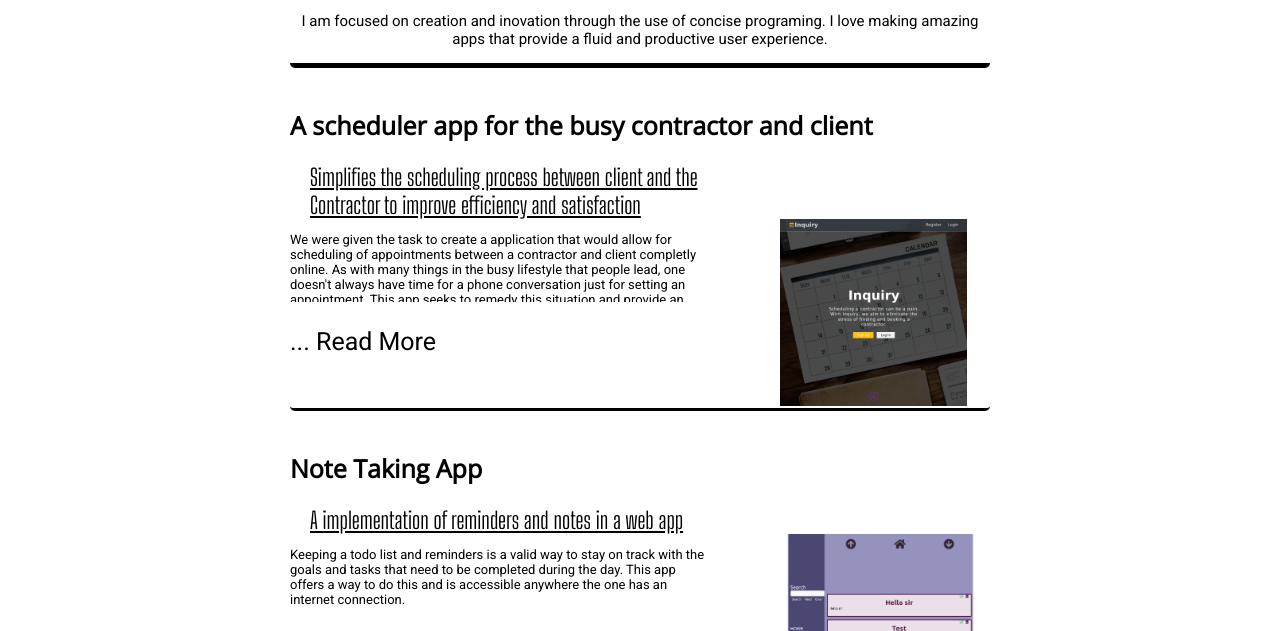
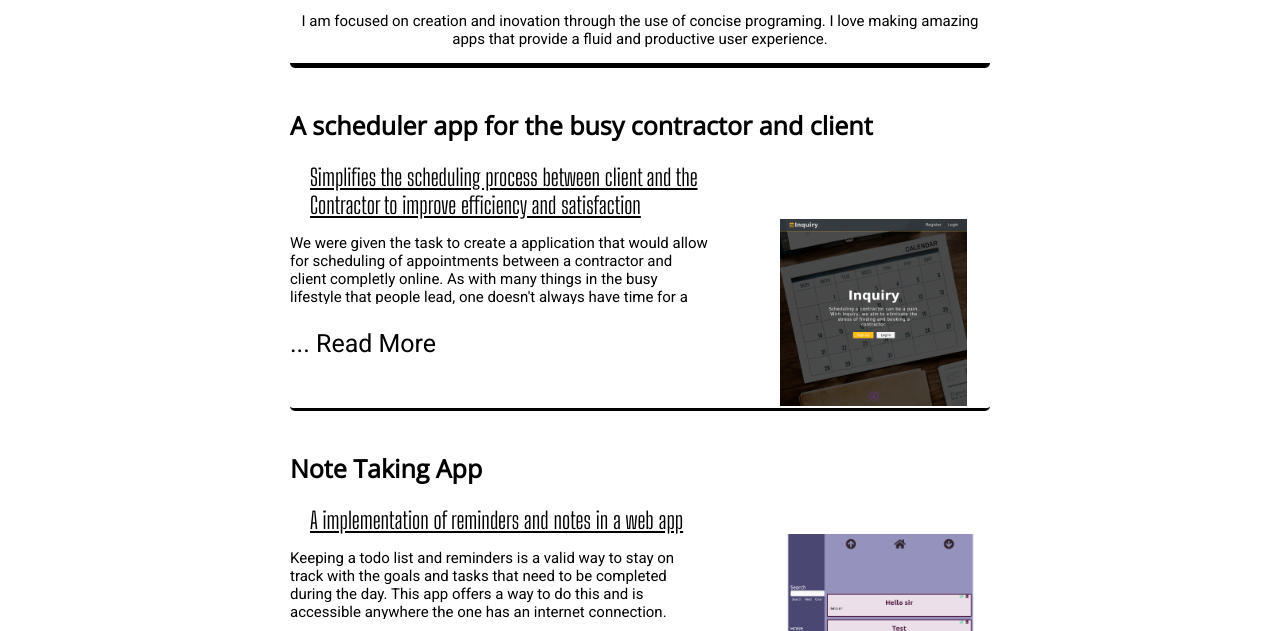
Before and after one commit to badCompany55/portfolio, a Gatsby site: page / in a window 1280 px wide. Shown: the part 169-800 px from the top of the page. Built offline with nearby package versions, Linux system fonts and the light colour scheme; Gatsby itself is replaced by a stand-in of ours.

Commit message:
dropdown ani for home page

```diff
--- a/package.json
+++ b/package.json
@@ -15,6 +15,7 @@
     "gatsby-source-filesystem": "^2.1.29",
     "gatsby-transformer-remark": "^2.6.27",
     "gatsby-transformer-sharp": "^2.2.20",
+    "gsap": "^2.1.3",
     "node-sass": "^4.12.0",
     "prop-types": "^15.7.2",
     "react": "^16.10.2",
--- a/src/pages/index.js
+++ b/src/pages/index.js
@@ -1,6 +1,7 @@
 import React from "react"
-import { useState } from "react"
+import { useState, useRef } from "react"
 import { Link } from "gatsby"
+import { TweenMax } from "gsap"
 
 import Layout from "../components/layout"
 import Pt3SchedulerImg from "../components/imgs/pt3image.js"
@@ -15,15 +16,52 @@ const IndexPage = () => {
     sleepRead: false,
     notesRead: false,
   })
+
+  const ref1 = useRef(null)
+  const ref2 = useRef(null)
+  // const ref3 = useRef(null)
+
+  // const dropDown = () => {
+  //   console.log(content)
+  //   switch (true) {
+  //     case content.pt3Read == false:
+  //       TweenMax.to(ref1.current, 0.75, { height: "auto" })
+  //       TweenMax.from(ref1.current, 0.75, { height: "70px" })
+  //       break
+  //     case content.sleepRead == false:
+  //       console.log(ref2.current)
+  //       TweenMax.to(ref2.current, 0.75, { height: "auto" })
+  //       TweenMax.from(ref2.current, 0.75, { height: "70px" })
+  //     default:
+  //       TweenMax.to(ref1.current, 0.75, { height: "70px" })
+  //       TweenMax.to(ref2.current, 0.75, { height: "70px" })
+  //     // TweenMax.to(ref3.current, 0.75, { height: "70px" })
+  //   }
+  // }
+
   const showContent = e => {
+    console.log(content)
     const clickedCont = e.target.id
-    console.log(content[clickedCont])
-    if (content[clickedCont] === false) {
-      setContent({ [clickedCont]: true })
-      console.log(content)
+    if (!content[clickedCont]) {
+      setContent({ ...content, [clickedCont]: true })
+      if (clickedCont === "pt3Read") {
+        TweenMax.to(ref1.current, 0.75, { height: "auto" })
+        TweenMax.from(ref1.current, 0.75, { height: "70px" })
+      }
+      if (clickedCont === "sleepRead") {
+        TweenMax.to(ref2.current, 0.75, { height: "auto" })
+        TweenMax.from(ref2.current, 0.75, { height: "70px" })
+      }
     } else {
-      setContent({ [clickedCont]: false })
+      setContent({ ...content, [clickedCont]: false })
+      if (clickedCont === "pt3Read") {
+        TweenMax.to(ref1.current, 0.75, { height: "70px" })
+      }
+      if (clickedCont === "sleepRead") {
+        TweenMax.to(ref2.current, 0.75, { height: "70px" })
+      }
     }
+    // dropDown()
   }
   return (
     <Layout>
@@ -59,6 +97,7 @@ const IndexPage = () => {
                       ? "text notHidden"
                       : "text indexHidden"
                   }
+                  ref={ref1}
                 >
                   We were given the task to create a application that would
                   allow for scheduling of appointments between a contractor and
@@ -127,6 +166,7 @@ const IndexPage = () => {
                       ? "text notHidden"
                       : "text indexHidden"
                   }
+                  ref={ref2}
                 >
                   Sleep is an essencial part of everyones life. However due to
                   the fast paced lifestyle, getting the right amount of sleep,
--- a/src/styles/indexpage.scss
+++ b/src/styles/indexpage.scss
@@ -66,7 +66,7 @@
 		.indexHidden {
 			width: 100%;
 			height: 70px;
-			font-size: 1.3rem;
+			font-size: 1.5rem;
 			overflow: hidden;
 			text-overflow: ellipsis;
 			margin-bottom: 0px;
@@ -74,7 +74,9 @@
 
 		.notHidden {
 			width: 100%;
-			font-size: 1.3rem;
+			font-size: 1.5rem;
+			height: 70px;
+			overflow: hidden;
 			margin-bottom: 0px;
 		}
 
```
Also changed, not shown: 1 other file.
